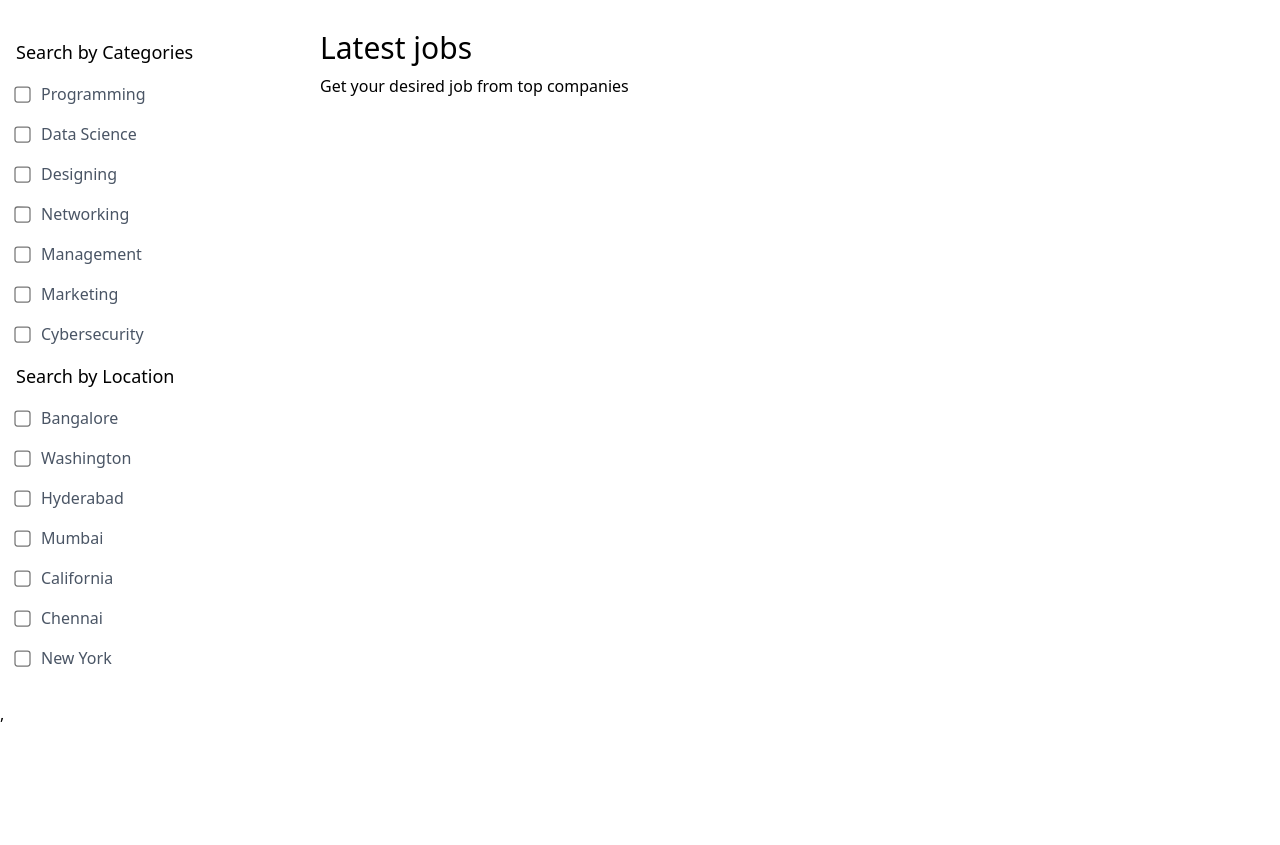
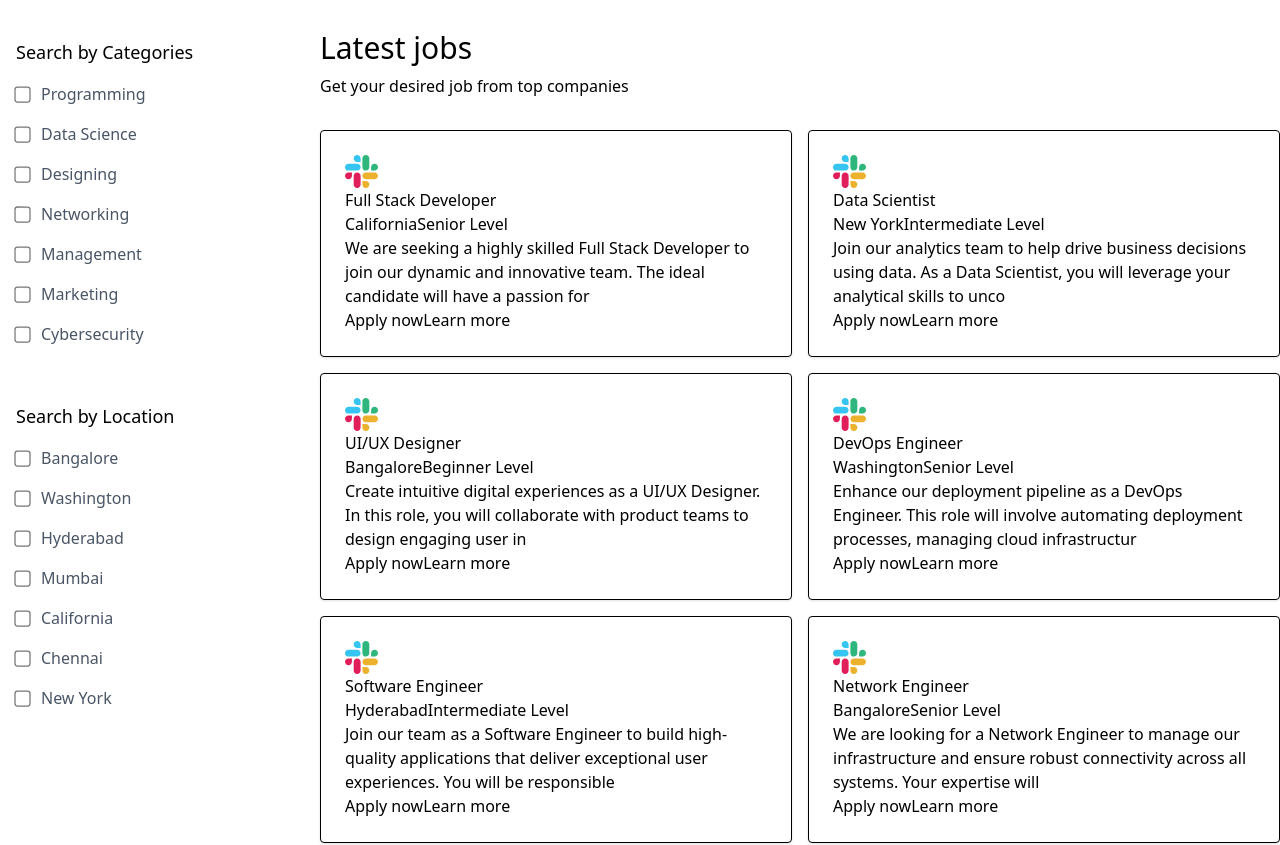
Before and after one commit to Mikael241221/Job-app, a React (Vite) app: page / in a window 1280 px wide. Shown: the part 560-1405 px from the top of the page. Before the commit the page ends 1286 px from the top, so only its background shows below. Built offline with nearby package versions, Linux system fonts and the light colour scheme; no server answers.

Commit message:
create new component

```diff
--- /dev/null
+++ b/src/components/JobCard.jsx
@@ -0,0 +1,24 @@
+import React from 'react'
+import { assets } from '../assets/assets'
+
+const JobCard = ({job}) => {
+  return (
+    <div className='border p-6 shadow rounded'>
+      <div className='flex justify-between items-center'>
+        <img src={assets.company_icon}alt="" />
+      </div>
+      <h4>{job.title}</h4>
+      <div>
+        <span>{job.location}</span>
+        <span>{job.level}</span>
+      </div>
+      <p dangerouslySetInnerHTML={{__html:job.description.slice(0,150)}}>{job.desc}</p>
+      <div>
+        <button>Apply now</button>
+        <button>Learn more</button>
+      </div>
+    </div>
+  )
+}
+
+export default JobCard
--- a/src/components/Joblisting.jsx
+++ b/src/components/Joblisting.jsx
@@ -1,6 +1,7 @@
 import React, { useContext } from 'react'
 import { AppContext } from '../context/AppContext'
-import { assets, JobCategories, JobLocations } from '../assets/assets'
+import { assets, JobCategories, JobLocations, jobsData } from '../assets/assets'
+import JobCard from './JobCard'
 
 const Joblisting = () => {
     const {isSearched, searchFilter,setSearchFilter} = useContext(AppContext)
@@ -51,7 +52,7 @@ const Joblisting = () => {
         {/* Location filter */}
         <div className='max-lg:hidden'>
 
-            <h4 className='font-medium text-lg py-4'>Search by Location</h4>
+            <h4 className='font-medium text-lg py-4 pt-14'>Search by Location</h4>
             <ul className='space-y-4 text-gray-600'>
               {
                 JobLocations.map((location,index) =>(
@@ -69,8 +70,12 @@ const Joblisting = () => {
       <section className='w-full lg:w-3/4 to-gray-800 max-lg:px-4'>
         <h3 className='font-medium text-3xl py-2' id='job-list'>Latest jobs</h3>
         <p className='mb-8'>Get your desired job from top companies</p>
-        <div className='grid grid-cols-1 sm:'>
-
+        <div className='grid grid-cols-1 sm:grid-cols-2 xl-grid-cols-3 gap-4'>
+         {
+          jobsData.map((job,index) => (
+            <JobCard key={index} job={job}/>
+          ))
+         }
         </div>
       </section>
     </div>
```
